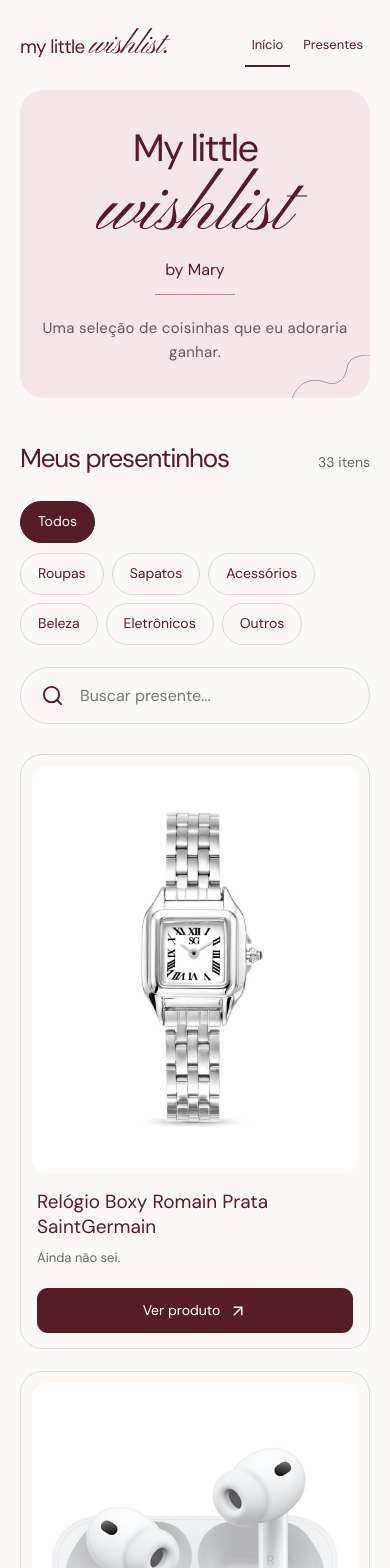
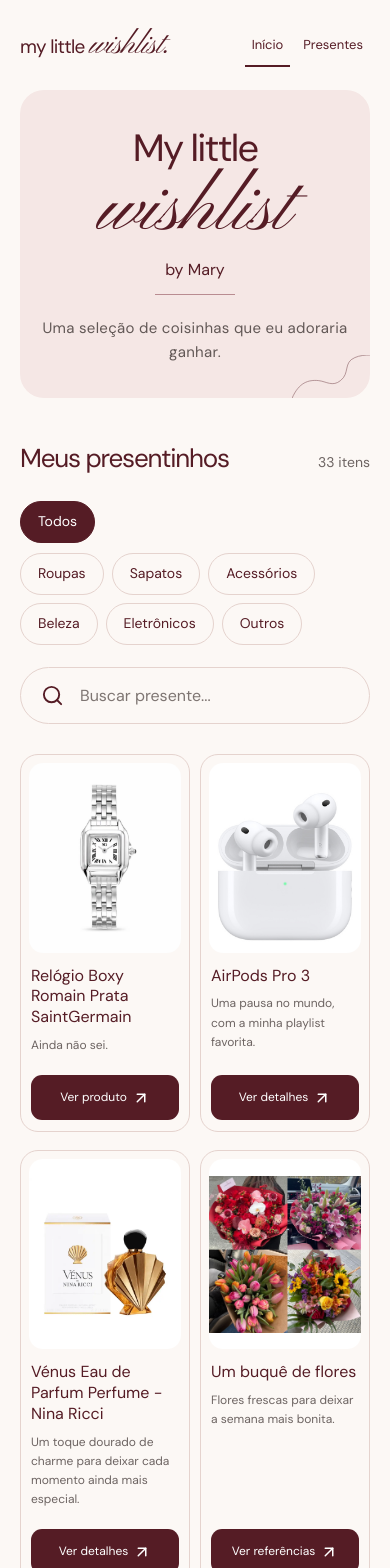
Before and after one commit to maryanammelo/my-little-wishlist, a Vue app: page / in a window 390 px wide. Shown: the top 1568 px of the page. Built offline with nearby package versions, Linux system fonts and the light colour scheme.

Commit message:
Show two gift cards per row on mobile

```diff
--- a/src/assets/styles/catalog.css
+++ b/src/assets/styles/catalog.css
@@ -104,7 +104,7 @@
 
 .gift-grid {
   display: grid;
-  grid-template-columns: minmax(0, 1fr);
+  grid-template-columns: repeat(2, minmax(0, 1fr));
   gap: 22px 16px;
 }
 
@@ -260,6 +260,34 @@
   margin-top: 5px;
 }
 
+@media (max-width: 399px) {
+  .gift-grid {
+    gap: 18px 10px;
+  }
+
+  .gift-card {
+    padding: 8px;
+    border-radius: 18px;
+  }
+
+  .gift-card-body {
+    padding: 13px 2px 3px;
+  }
+
+  .gift-card h3 {
+    font-size: 16px;
+  }
+
+  .gift-description {
+    font-size: 12px;
+  }
+
+  .action-button {
+    font-size: 12px;
+    padding-inline: 6px;
+    gap: 5px;
+  }
+}
 
 @media (min-width: 400px) {
   .gift-grid {
@@ -375,3 +403,9 @@
     padding-inline: 19px;
   }
 }
+
+@media (max-width: 767px) {
+  .gift-grid {
+    grid-template-columns: repeat(2, minmax(0, 1fr));
+  }
+}
```
